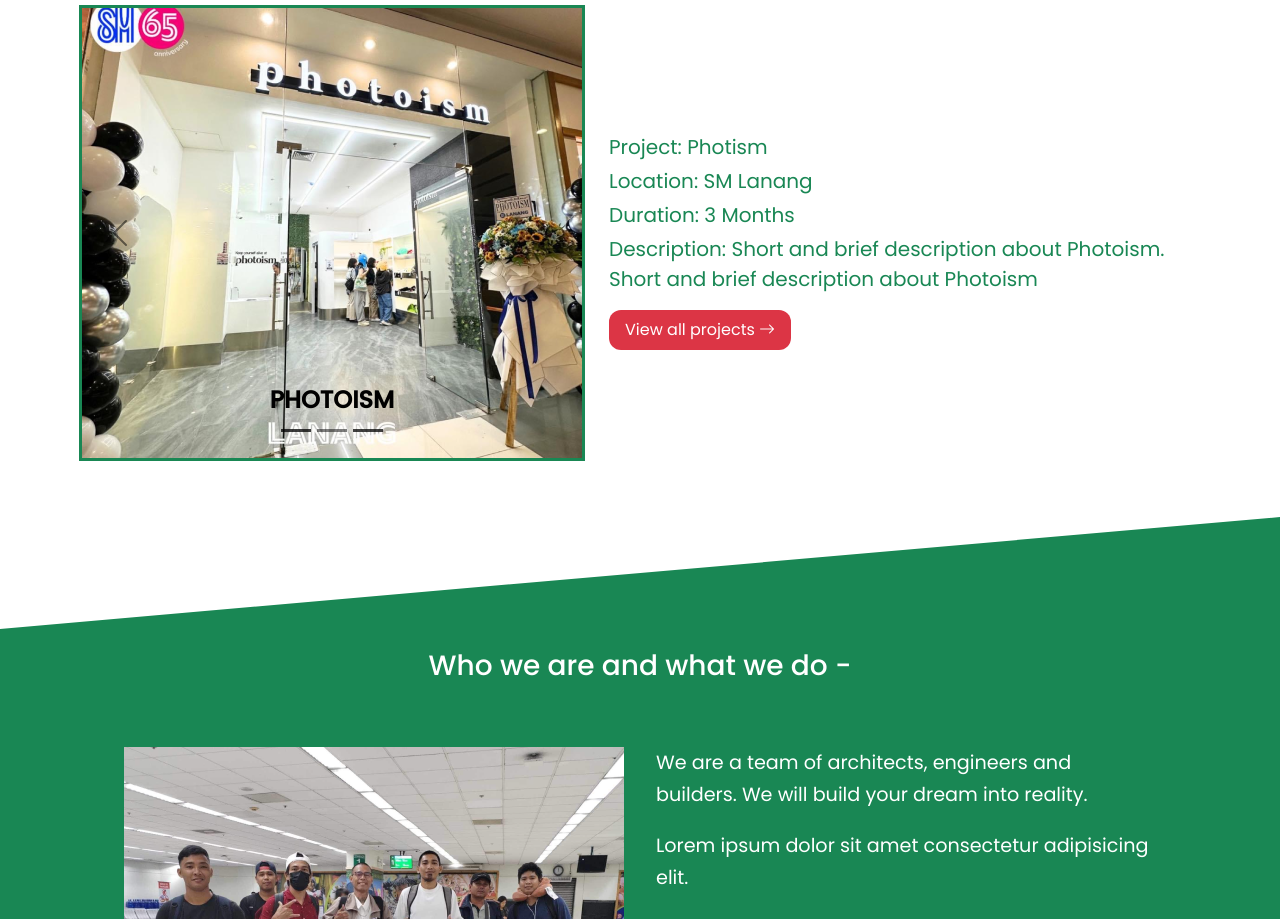
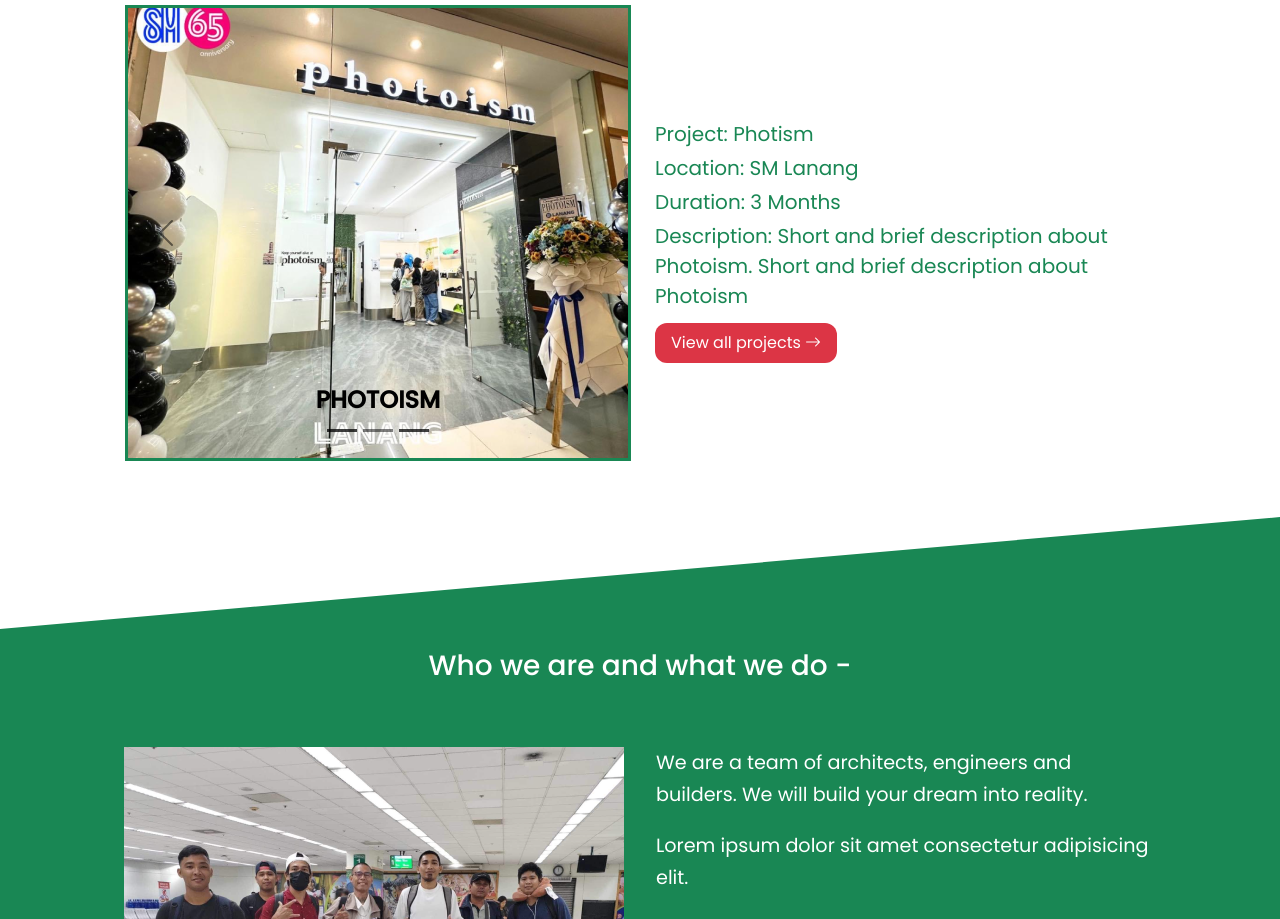
Before and after one commit to richard-geroka/HME-Project, a React (Vite) app in the folder client/: page / in a window 1280 px wide. Shown: the part 1336-2255 px from the top of the page. Built offline with nearby package versions, Linux system fonts and the light colour scheme.

Commit message:
Style: Update project section on main page style for responsiveness

```diff
--- a/client/src/App.css
+++ b/client/src/App.css
@@ -122,6 +122,13 @@
     font-size: 2.4rem;
     letter-spacing: 0.2rem;
     font-weight: 600;
+  }
+}
+
+/* Project Style */
+@media (min-width: 576px) {
+  .main-page-project-text {
+    max-width: 500px;
   }
 }
 
--- a/client/src/pages/main/ProjectsSection.jsx
+++ b/client/src/pages/main/ProjectsSection.jsx
@@ -14,10 +14,7 @@
           <h2 className="projects-h2 text-center text-success mb-2">
             Our recent projects -
           </h2>
-          <div
-            className="d-flex flex-row gap-4 justify-content-center align-items-center flex-wrap"
-            style={{ width: '100%' }}
-          >
+          <div className="d-flex flex-row gap-4 justify-content-center align-items-center flex-wrap w-100">
             <Carousel
               slide={false}
               data-bs-theme="dark"
@@ -43,10 +40,7 @@
                 </CarouselCaption>
               </Carousel.Item>
             </Carousel>
-            <div
-              className="d-flex flex-column gap-1"
-              style={{ maxWidth: '50%' }}
-            >
+            <div className="main-page-project-text d-flex flex-column gap-1 justify-content-start align-items-start">
               <p className="text-success fs-5">Project: Photism</p>
               <p className="text-success fs-5">Location: SM Lanang</p>
               <p className="text-success fs-5">Duration: 3 Months</p>
@@ -54,7 +48,7 @@
                 Description: Short and brief description about Photoism. Short
                 and brief description about Photoism
               </p>
-              <div className="mt-1 d-flex flex-column justify-content-center align-items-start">
+              <div className="d-flex flex-column justify-content-center align-items-start">
                 <HoverButtonLink
                   link={'/projects'}
                   content={'View all projects'}
```
